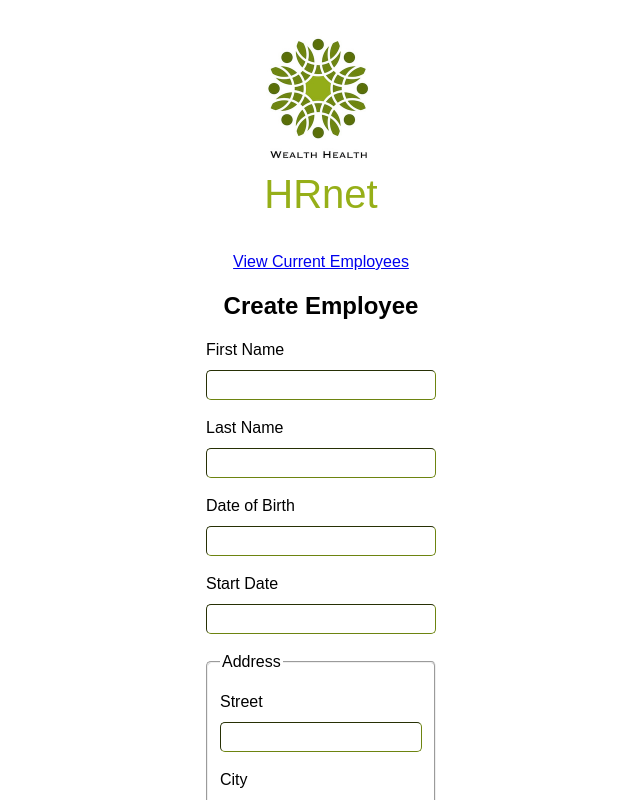
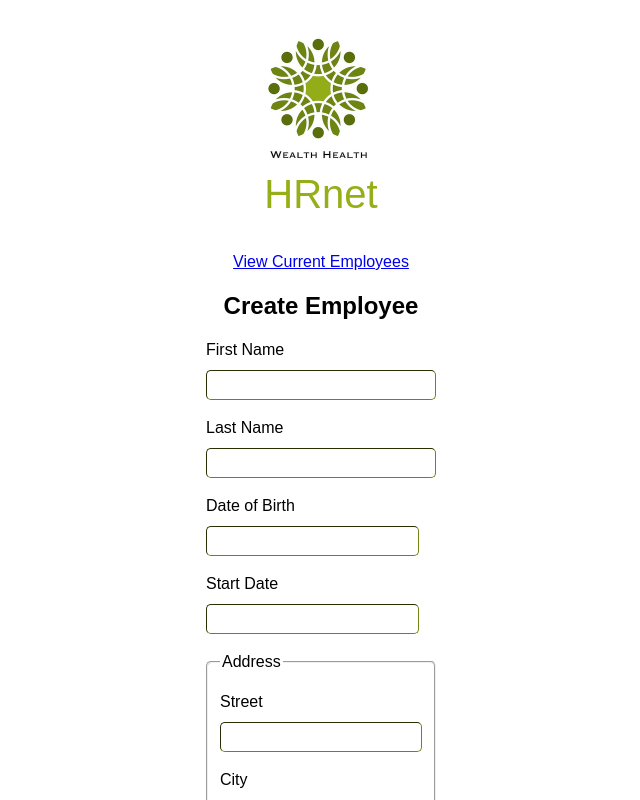
Before and after one commit to SylvieCanongia/p14-hrnet, a React (Create React App) app: page /create-employee in a window 1280 px wide. Shown: the top 800 px of the page, without its empty margins (319-959 px from the left). Built offline with nearby package versions, Linux system fonts and the light colour scheme.

Commit message:
:sparkles: feat: Created a CustomDatePicker component. To fix: wrong date format when displayed into the employee table list

```diff
--- a/package.json
+++ b/package.json
@@ -8,6 +8,7 @@
     "@testing-library/user-event": "^13.5.0",
     "nanoid": "^4.0.0",
     "react": "^18.2.0",
+    "react-datepicker": "^4.8.0",
     "react-dom": "^18.2.0",
     "react-router-dom": "^6.6.2",
     "react-scripts": "5.0.1",
--- /dev/null
+++ b/src/components/DatePicker/CustomDatePicker.js
@@ -0,0 +1,91 @@
+// import { useState } from "react";
+import PropTypes from "prop-types";
+
+import DatePicker from "react-datepicker";
+import { getMonth, getYear } from "date-fns";
+import range from "lodash/range";
+
+import "react-datepicker/dist/react-datepicker.css";
+import './customDatePicker.scss';
+
+const CustomDatePicker = ({ id, name, startDate, setStartDate }) => {
+  // const [startDate, setStartDate] = useState();
+
+  const years = range(1950, getYear(new Date()) + 1, 1);
+
+  const months = [
+    "January",
+    "February",
+    "March",
+    "April",
+    "May",
+    "June",
+    "July",
+    "August",
+    "September",
+    "October",
+    "November",
+    "December",
+  ];
+
+  return (
+    <DatePicker
+      id={id}
+      name={name}
+      renderCustomHeader={({
+        date,
+        changeYear,
+        changeMonth,
+        decreaseMonth,
+        increaseMonth,
+        prevMonthButtonDisabled,
+        nextMonthButtonDisabled,
+      }) => (
+        <div
+          style={{
+            margin: 10,
+            display: "flex",
+            justifyContent: "center",
+          }}
+        >
+          <button onClick={decreaseMonth} disabled={prevMonthButtonDisabled}>
+            {"<"}
+          </button>
+          <select
+            value={getYear(date)}
+            onChange={({ target: { value } }) => changeYear(value)}
+          >
+            {years.map((option) => (
+              <option key={option} value={option}>
+                {option}
+              </option>
+            ))}
+          </select>
+          <select
+            value={months[getMonth(date)]}
+            onChange={({ target: { value } }) =>
+              changeMonth(months.indexOf(value))
+            }
+          >
+            {months.map((option) => (
+              <option key={option} value={option}>
+                {option}
+              </option>
+            ))}
+          </select>
+          <button onClick={increaseMonth} disabled={nextMonthButtonDisabled}>
+            {">"}
+          </button>
+        </div>
+      )}
+      todayButton="Today"
+      dateFormat="MM/dd/yyyy"
+      className="input"
+      selected={startDate}
+      onChange={(date) => setStartDate(date)}
+      required
+    />
+  );
+};
+
+export default CustomDatePicker;
--- /dev/null
+++ b/src/components/DatePicker/customDatePicker.scss
@@ -0,0 +1,10 @@
+@use './../../styles/utils/vars';
+
+.react-datepicker__input-container {
+  .input {
+    width: 100%;
+    height: 30px;
+    border: 1px inset vars.$col-secondary;
+    border-radius: vars.$radius-S;
+  }
+}
--- a/src/pages/CreateEmployee/CreateEmployee.js
+++ b/src/pages/CreateEmployee/CreateEmployee.js
@@ -5,6 +5,7 @@ import SelectDropdown from "../../components/SelectDropdown/SelectDropdown";
 import { states } from "../../data/statesList";
 import { departments } from "../../data/departmentsList";
 import "./createEmployee.scss";
+import CustomDatePicker from "../../components/DatePicker/CustomDatePicker";
 
 const CreateEmployee = () => {
   const [employees, setEmployees] = useState(
@@ -89,24 +90,26 @@ const CreateEmployee = () => {
         />
 
         <label htmlFor="dateOfBirth">Date of Birth</label>
-        <input
+        <CustomDatePicker id="dateOfBirth" name="dateOfBirth" startDate={formData.dateOfBirth} setStartDate={(date) => setFormData({ ...formData, dateOfBirth: date })} />
+        {/* <input
           id="dateOfBirth"
           name="dateOfBirth"
           type="text"
           required
           value={formData.dateOfBirth}
           onChange={handleAddFormChange}
-        />
+        /> */}
 
         <label htmlFor="startDate">Start Date</label>
-        <input
+        <CustomDatePicker id="startDate" name="startDate" startDate={formData.startDate} setStartDate={(date) => setFormData({ ...formData, startDate: date })} />
+        {/* <input
           id="startDate"
           name="startDate"
           type="text"
           required
           value={formData.startDate}
           onChange={handleAddFormChange}
-        />
+        /> */}
 
         <fieldset className="address">
           <legend>Address</legend>
```
Also changed, not shown: src/components/DatePicker/DatePicker.js (deleted), 1 other file (tests, documents, lock files or other folders).
